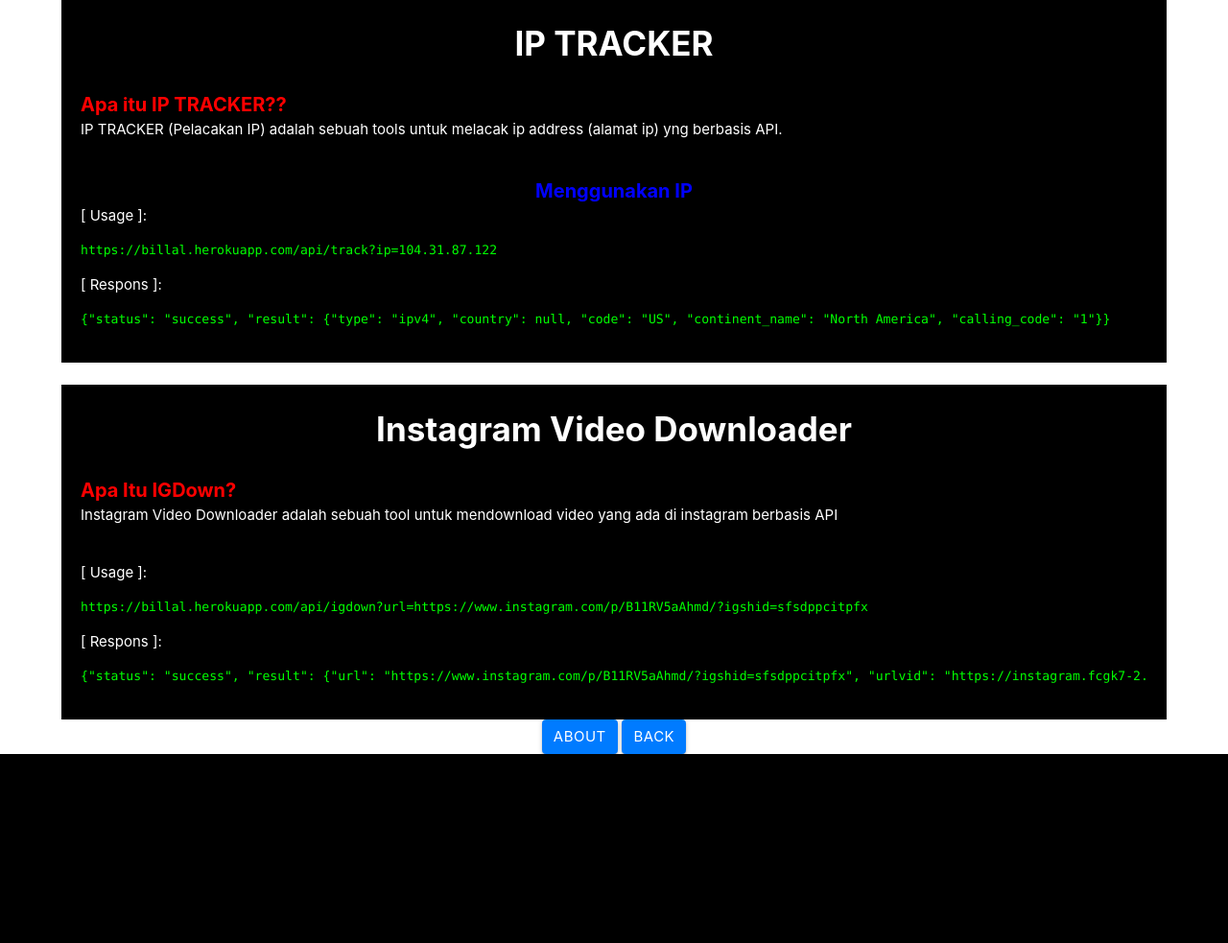
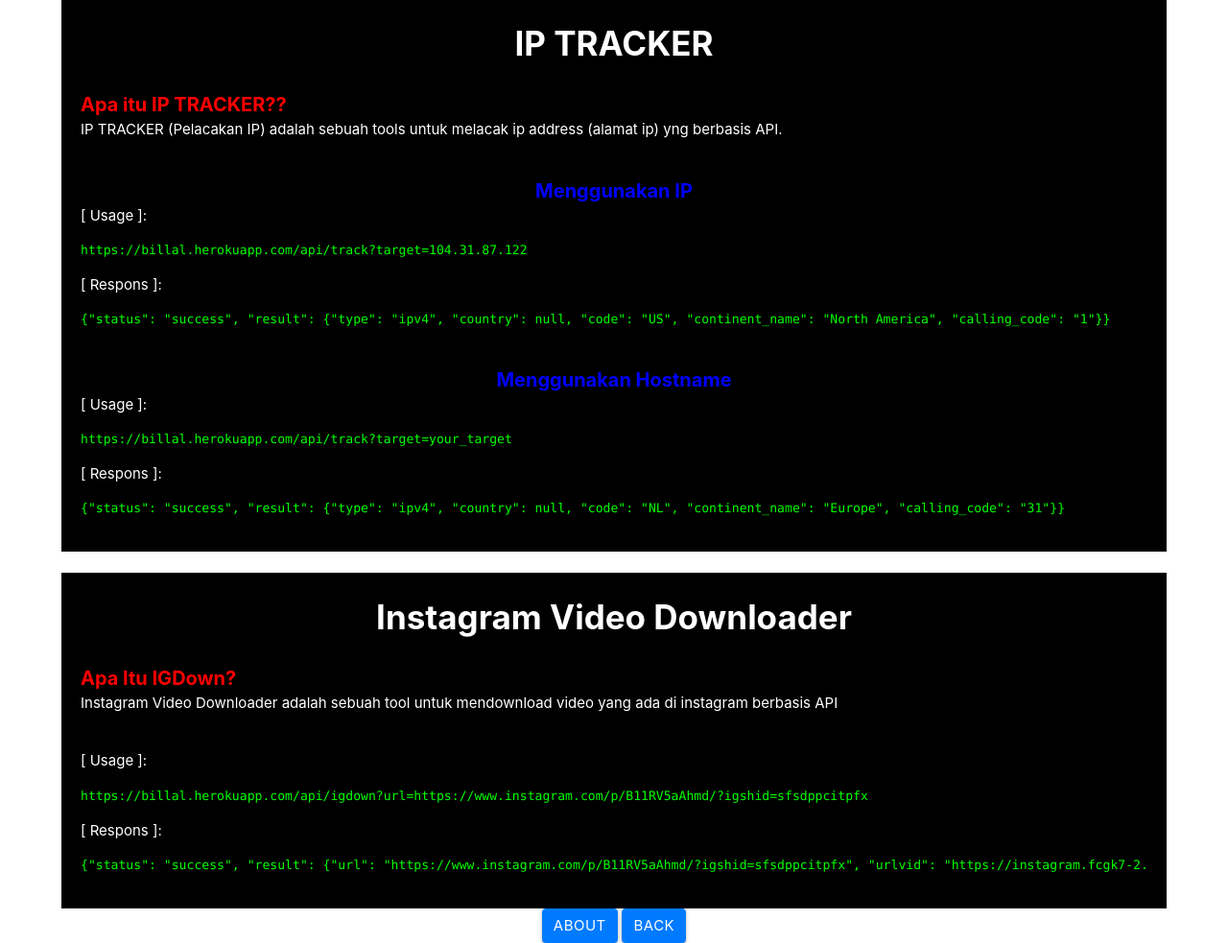
Before and after one commit to Billal06/simpleapi, a Flask app: page /tools in a window 1280 px wide. Shown: the part 1156-2139 px from the top of the page at 96% size. Before the commit the page ends 1942 px from the top, so only its background shows below. Run offline with Flask 2, Linux system fonts and the light colour scheme; some libraries are stand-ins or nearby versions.

Commit message:
Billal APIs

```diff
--- a/run.py
+++ b/run.py
@@ -94,7 +94,11 @@ def track():
 	config = {}
 	config2 = {}
 	config3 = {}
-	ip = request.args.get("ip")
+	target = request.args.get("target")
+	try:
+		ip = socket.gethostbyname(target)
+	except:
+		ip = target
 	key = ["2388107e74e7fe5424554967771b568b","7a1afbf9b63efdf5bdb30a08a736673c229b3ea738e667e0d259c135"]
 	urls = ["http://api.ipstack.com/","http://ip-api.com/json/","http://free.ipwhois.io/json/","https://api.ipdata.co/"]
 	r = requests.get(urls[0]+ip+"?access_key="+key[0]).text
--- a/templates/tools.html
+++ b/templates/tools.html
@@ -98,8 +98,11 @@
                         <font class="judul"><b>Apa itu IP TRACKER?? </b></font>
                         <p>IP TRACKER (Pelacakan IP) adalah sebuah tools untuk melacak ip address (alamat ip) yng berbasis API.</p>
                         <center><br><b><font color="blue" class="ip">Menggunakan IP</font></b></center>
-                        <p>[ Usage ]: <pre>https://billal.herokuapp.com/api/track?ip=104.31.87.122</pre></p>
+                        <p>[ Usage ]: <pre>https://billal.herokuapp.com/api/track?target=104.31.87.122</pre></p>
                         <p>[ Respons ]: <pre>{"status": "success", "result": {"type": "ipv4", "country": null, "code": "US", "continent_name": "North America", "calling_code": "1"}}</pre>
+			<center><br><b><font color="blue" class="ip">Menggunakan Hostname</font></b></center>
+			<p>[ Usage ]: <pre>https://billal.herokuapp.com/api/track?target=your_target</pre></p>
+			<p>[ Respons ]: <pre>{"status": "success", "result": {"type": "ipv4", "country": null, "code": "NL", "continent_name": "Europe", "calling_code": "31"}}</pre></p>
                 </div>
 		<br>
 		<div id="igvid" class="content">
```
Also changed, not shown: templates/about.html (+4 -5 lines).
